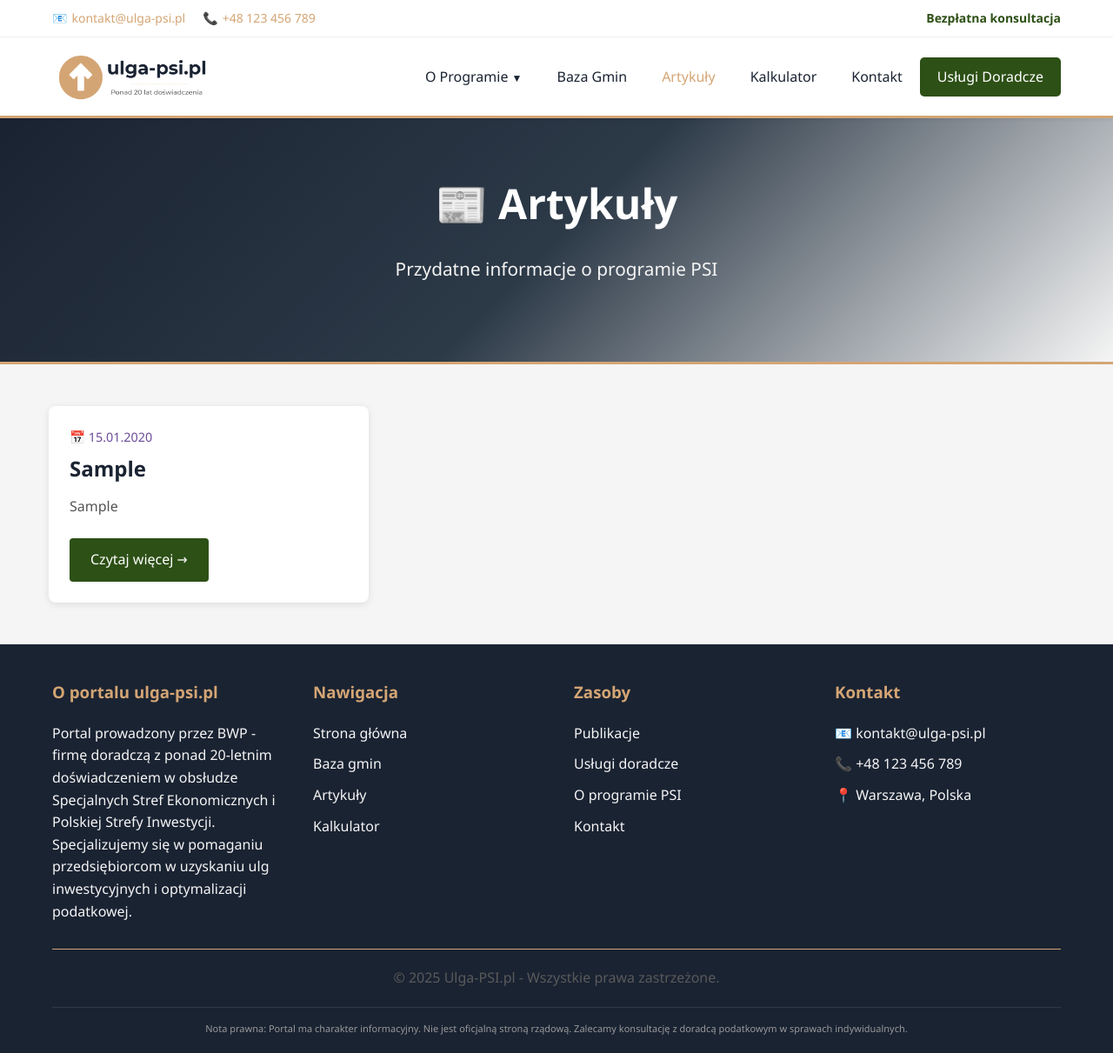
After one commit to keybipl/ulga, a Django app: page /artykuly/ in a window 1280 px wide. The commit adds this page. Shown: the whole page at 87% size. Run offline with Django 5.2, Linux system fonts and the light colour scheme; tables that the repository leaves empty hold one stand-in row (values such as "Sample post").

Commit message:
artykuły

```diff
--- a/psi/urls.py
+++ b/psi/urls.py
@@ -14,10 +14,12 @@ Including another URLconf
     1. Import the include() function: from django.urls import include, path
     2. Add a URL to urlpatterns:  path('blog/', include('blog.urls'))
 """
+
 from django.contrib import admin
-from django.urls import path, include
+from django.urls import include, path
 
 urlpatterns = [
-    path('admin/', admin.site.urls),
-    path('', include('website.urls')),
+    path("admin/", admin.site.urls),
+    path("tinymce/", include("tinymce.urls")),
+    path("", include("website.urls")),
 ]
--- a/website/models.py
+++ b/website/models.py
@@ -1,4 +1,5 @@
 from django.db import models
+from tinymce.models import HTMLField
 
 
 class Gmina(models.Model):
@@ -99,3 +100,38 @@ class Gmina(models.Model):
             return 5
         else:
             return 6
+
+
+class Artykul(models.Model):
+    """Model artykułu blogowego o PSI"""
+
+    tytul = models.CharField(max_length=200, verbose_name="Tytuł")
+    slug = models.SlugField(
+        max_length=200, unique=True, verbose_name="URL (slug)", blank=True
+    )
+    lead = models.TextField(verbose_name="Krótki opis (lead)", max_length=300)
+    tresc = HTMLField(verbose_name="Treść artykułu")
+
+    # Metadata
+    data_publikacji = models.DateTimeField(
+        auto_now_add=True, verbose_name="Data publikacji"
+    )
+    data_aktualizacji = models.DateTimeField(
+        auto_now=True, verbose_name="Data aktualizacji"
+    )
+    opublikowany = models.BooleanField(default=True, verbose_name="Opublikowany")
+
+    class Meta:
+        verbose_name = "Artykuł"
+        verbose_name_plural = "Artykuły"
+        ordering = ["-data_publikacji"]
+
+    def __str__(self):
+        return self.tytul
+
+    def save(self, *args, **kwargs):
+        if not self.slug:
+            from django.utils.text import slugify
+
+            self.slug = slugify(self.tytul)
+        super().save(*args, **kwargs)
--- /dev/null
+++ b/website/templates/website/artykuly_list.html
@@ -0,0 +1,122 @@
+{% extends "website/base.html" %}
+{% block title %}
+    Artykuły - PSI Ulga
+{% endblock title %}
+{% block content %}
+    <section class="hero">
+        <div class="container">
+            <h1>📰 Artykuły</h1>
+            <p>Przydatne informacje o programie PSI</p>
+        </div>
+    </section>
+    <div class="container artykuly-container">
+        {% if artykuly %}
+            <div class="artykuly-grid">
+                {% for artykul in artykuly %}
+                    <article class="artykul-card">
+                        <div class="artykul-card-inner">
+                            <div class="artykul-date">📅 {{ artykul.data_publikacji|date:"d.m.Y" }}</div>
+                            <h2 class="artykul-title">{{ artykul.tytul }}</h2>
+                            <p class="artykul-lead">{{ artykul.lead }}</p>
+                            <a href="{% url 'artykul_detail' artykul.slug %}" class="artykul-link">Czytaj więcej →</a>
+                        </div>
+                    </article>
+                {% endfor %}
+            </div>
+        {% else %}
+            <div class="no-articles">
+                <p>Brak artykułów do wyświetlenia.</p>
+            </div>
+        {% endif %}
+    </div>
+    <style>
+        .hero {
+            padding: 60px 0 !important;
+        }
+
+        .artykuly-container {
+            padding: 3rem 1rem;
+        }
+
+        .artykuly-grid {
+            display: grid;
+            grid-template-columns: repeat(auto-fill, minmax(300px, 1fr));
+            gap: 2rem;
+        }
+
+        .artykul-card {
+            background: #fff;
+            border-radius: 8px;
+            box-shadow: 0 2px 8px rgba(0, 0, 0, 0.1);
+            overflow: hidden;
+            transition: transform 0.3s ease, box-shadow 0.3s ease;
+            display: flex;
+            flex-direction: column;
+        }
+
+        .artykul-card-inner {
+            padding: 1.5rem;
+            flex: 1;
+            display: flex;
+            flex-direction: column;
+        }
+
+        .artykul-date {
+            color: #6b4c9a;
+            font-size: 0.9rem;
+            margin-bottom: 0.5rem;
+        }
+
+        .artykul-title {
+            color: #1a2332;
+            font-size: 1.5rem;
+            margin-bottom: 1rem;
+            line-height: 1.3;
+        }
+
+        .artykul-lead {
+            color: #555;
+            line-height: 1.6;
+            margin-bottom: 1.5rem;
+            flex: 1;
+        }
+
+        .artykul-link {
+            display: inline-block;
+            background: #2d5016;
+            color: #fff;
+            padding: 0.75rem 1.5rem;
+            border-radius: 4px;
+            text-decoration: none;
+            font-weight: 500;
+            transition: background 0.3s ease;
+            text-align: center;
+            align-self: flex-start;
+        }
+
+        .no-articles {
+            text-align: center;
+            padding: 3rem 0;
+            color: #555;
+        }
+
+        .no-articles p {
+            font-size: 1.2rem;
+        }
+
+        .artykul-card:hover {
+            transform: translateY(-4px);
+            box-shadow: 0 4px 16px rgba(0, 0, 0, 0.15);
+        }
+
+        .artykul-link:hover {
+            background: #3d6b26 !important;
+        }
+
+        @media (max-width: 768px) {
+            .artykuly-grid {
+                grid-template-columns: 1fr !important;
+            }
+        }
+    </style>
+{% endblock content %}
--- a/website/templates/website/base.html
+++ b/website/templates/website/base.html
@@ -918,7 +918,7 @@
                             <a href="{% url 'gminy_list' %}">Baza Gmin</a>
                         </li>
                         <li>
-                            <a href="#artykuly">Artykuły</a>
+                            <a href="{% url 'artykuly_list' %}">Artykuły</a>
                         </li>
                         <li>
                             <a href="#kalkulator">Kalkulator</a>
@@ -1034,10 +1034,10 @@
                                 <a href="{% url 'gminy_list' %}">Baza gmin</a>
                             </li>
                             <li>
-                                <a href="#kalkulator">Kalkulator</a>
+                                <a href="{% url 'artykuly_list' %}">Artykuły</a>
                             </li>
                             <li>
-                                <a href="#blog">Blog</a>
+                                <a href="#kalkulator">Kalkulator</a>
                             </li>
                         </ul>
                     </div>
--- a/website/urls.py
+++ b/website/urls.py
@@ -6,6 +6,8 @@ urlpatterns = [
     path("", views.home, name="home"),
     path("gminy/", views.gminy_list, name="gminy_list"),
     path("o-programie/", views.o_programie, name="o_programie"),
+    path("artykuly/", views.artykuly_list, name="artykuly_list"),
+    path("artykuly/<slug:slug>/", views.artykul_detail, name="artykul_detail"),
     # API endpoints dla AJAX
     path("api/powiaty/", views.api_get_powiaty, name="api_get_powiaty"),
     path("api/gminy/", views.api_get_gminy, name="api_get_gminy"),
--- a/website/views.py
+++ b/website/views.py
@@ -1,9 +1,9 @@
 import locale
 
 from django.http import JsonResponse
-from django.shortcuts import render
+from django.shortcuts import get_object_or_404, render
 
-from .models import Gmina
+from .models import Artykul, Gmina
 
 # Ustaw polską lokalizację dla sortowania
 locale_set = False
@@ -152,3 +152,17 @@ def api_get_gminy(request):
 def o_programie(request):
     """Widok z informacjami o programie PSI"""
     return render(request, "website/o_programie.html")
+
+
+def artykuly_list(request):
+    """Widok z listą artykułów"""
+    artykuly = Artykul.objects.filter(opublikowany=True)
+    context = {"artykuly": artykuly}
+    return render(request, "website/artykuly_list.html", context)
+
+
+def artykul_detail(request, slug):
+    """Widok pojedynczego artykułu"""
+    artykul = get_object_or_404(Artykul, slug=slug, opublikowany=True)
+    context = {"artykul": artykul}
+    return render(request, "website/artykul_detail.html", context)
```
Also changed, not shown: psi/settings.py (+39 -3 lines), psi/settings_prod.py (deleted, +0 -83 lines), website/admin.py (+47 -29 lines), website/templates/website/artykul_detail.html (added, +188 -0 lines), website/migrations/0005_artykul.py (added), website/migrations/0006_alter_artykul_tresc.py (added), 1 other file.
